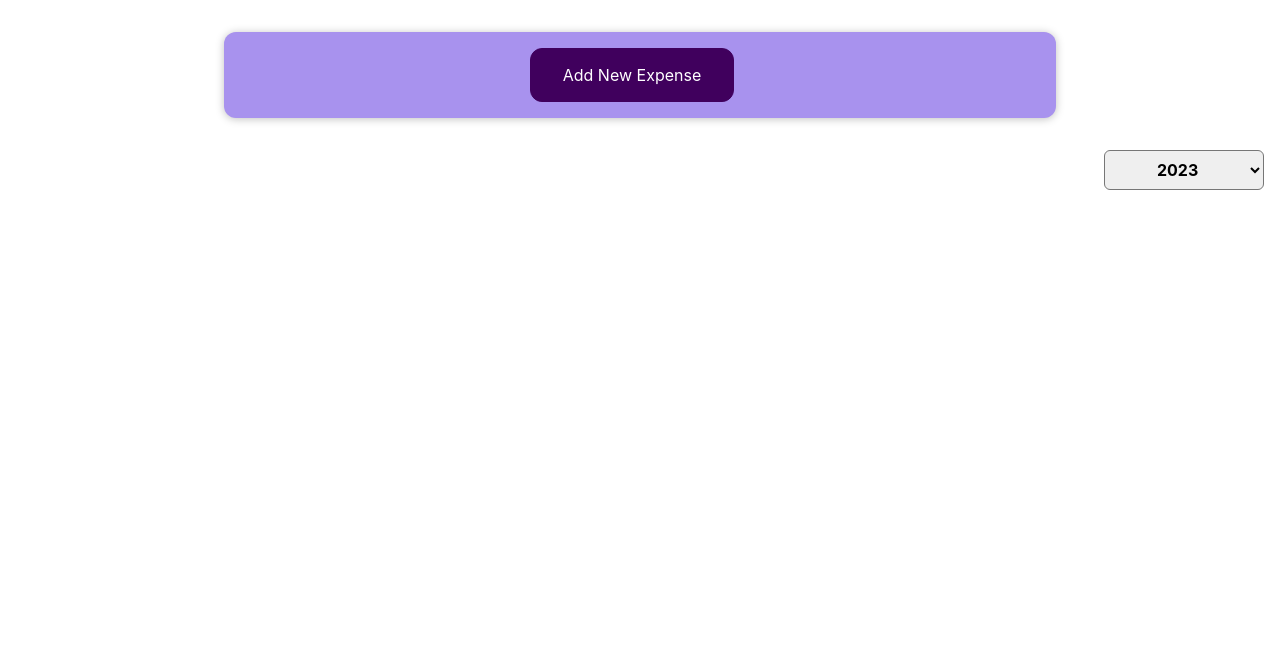
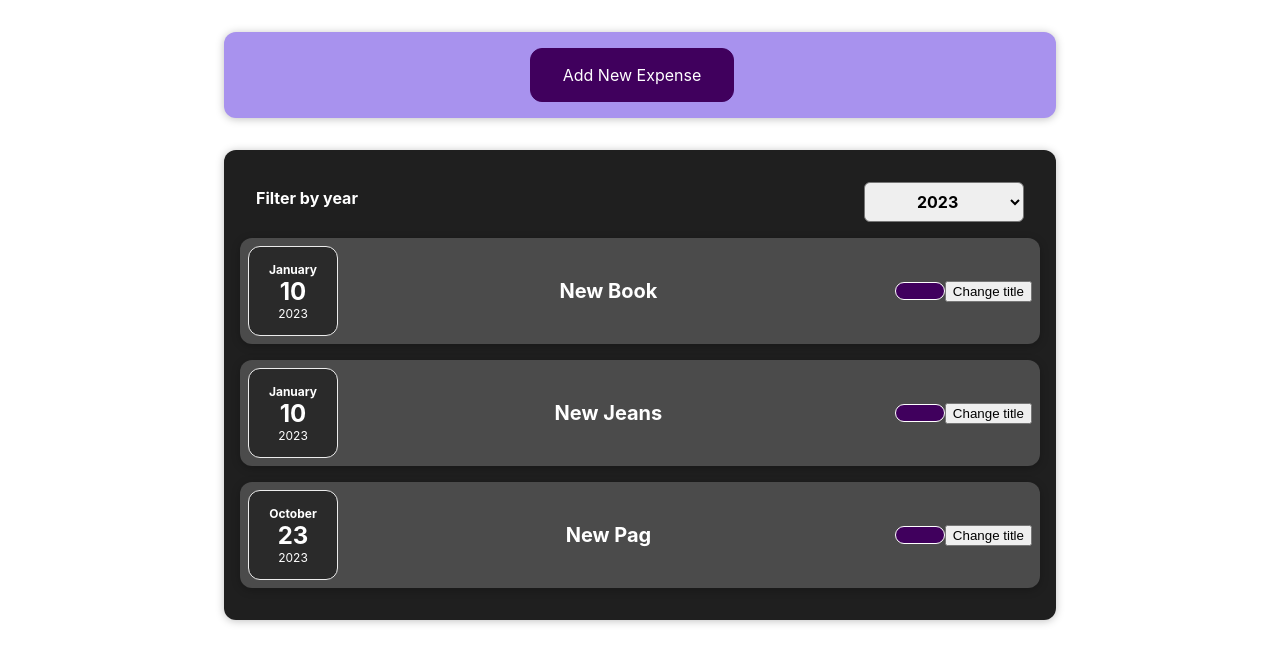
Before and after one commit to kevy60/Expenses, a React (Create React App) app: page / in a window 1280 px wide. Shown: the top 664 px of the page. Built offline with nearby package versions, Linux system fonts and the light colour scheme.

Commit message:
ExpensesList

```diff
--- a/package.json
+++ b/package.json
@@ -8,7 +8,7 @@
     "@testing-library/user-event": "^13.5.0",
     "react": "^18.2.0",
     "react-dom": "^18.2.0",
-    "react-scripts": "5.0.1",
+    "react-scripts": "^5.0.1",
     "web-vitals": "^2.1.4"
   },
   "scripts": {
--- a/src/components/Expenses/ExpenseDate.js
+++ b/src/components/Expenses/ExpenseDate.js
@@ -1,4 +1,3 @@
-import React from 'react';
 import './ExpenseDate.css';
 
 
--- a/src/components/Expenses/Expenses.js
+++ b/src/components/Expenses/Expenses.js
@@ -2,7 +2,7 @@ import React, { useState } from 'react'
 import "./Expenses.css"
 import Card from '../UI/Card'
 import ExpensesFilter from './ExpensesFilter'
-
+import ExpensesList from './ExpensesList'
 
 export const Expenses = (props) => {
   const [expenseFilter, setExpenseFilter] = useState('2023')
@@ -22,9 +22,7 @@ export const Expenses = (props) => {
   return (
     <Card className='expenses'>
         <ExpensesFilter onAddExpenseFilter={addExpenseFilterHandler}/>
+        <ExpensesList filteredExpenses={filteredExpenses}/>
     </Card>
   )
 }
-
-
-export default Expenses;
--- /dev/null
+++ b/src/components/Expenses/ExpensesList.css
@@ -0,0 +1,9 @@
+.expenses-list {
+    list-style: none;
+    padding: 0;
+}
+
+.expenses-list__fallback {
+    color: white;
+    text-align: center;
+}
--- /dev/null
+++ b/src/components/Expenses/ExpensesList.js
@@ -0,0 +1,25 @@
+import React from 'react'
+import ExpenseItem from './ExpenseItem'
+import './ExpensesList.css'
+
+const ExpensesList = ({filteredExpenses}) => {
+    let expensesContent = <p className="expenses-list__fallback">No expenses found.</p>
+    if(filteredExpenses.length > 0) {
+        expensesContent = filteredExpenses.map((ob) => {
+        return <ExpenseItem
+            id={ob.id}
+            title={ob.title}
+            amount={ob.amount}
+            date={ob.date}
+        ></ExpenseItem>
+        })
+    }
+
+    return (
+        <ul className="expenses-list">
+            {expensesContent}
+        </ul>
+    )
+}
+
+export default ExpensesList
--- a/src/components/UI/Button.js
+++ b/src/components/UI/Button.js
@@ -5,7 +5,8 @@ import './Button.css'
 const Button = (props) => {
   return (
     <button className='button' type={props.type || 'button'} onClick={props.onClick}>
-        {props.children}</button>
+        {props.children}
+    </button>
   )
 }
 
--- a/src/components/UI/Card.js
+++ b/src/components/UI/Card.js
@@ -1,10 +1,12 @@
-import './Card.css'
+import "./Card.css"
 
+const Card = (props) => {
 
-function Card(props){
-	const classes = 'card'+ props.className
-	return (
-		<div className={classes}>{props.children}</div>
-	)
+  const classes = 'card ' + props.className
+
+  return (
+    <div className={classes}>{props.children}</div>
+  )
 }
+
 export default Card
--- a/src/index.js
+++ b/src/index.js
@@ -2,7 +2,6 @@ import React from 'react';
 import ReactDOM from 'react-dom/client';
 import './index.css';
 import App from './App';
-import reportWebVitals from './reportWebVitals';
 
 const root = ReactDOM.createRoot(document.getElementById('root'));
 root.render(
```
Also changed, not shown: 1 other file (tests, documents, lock files or other folders).
